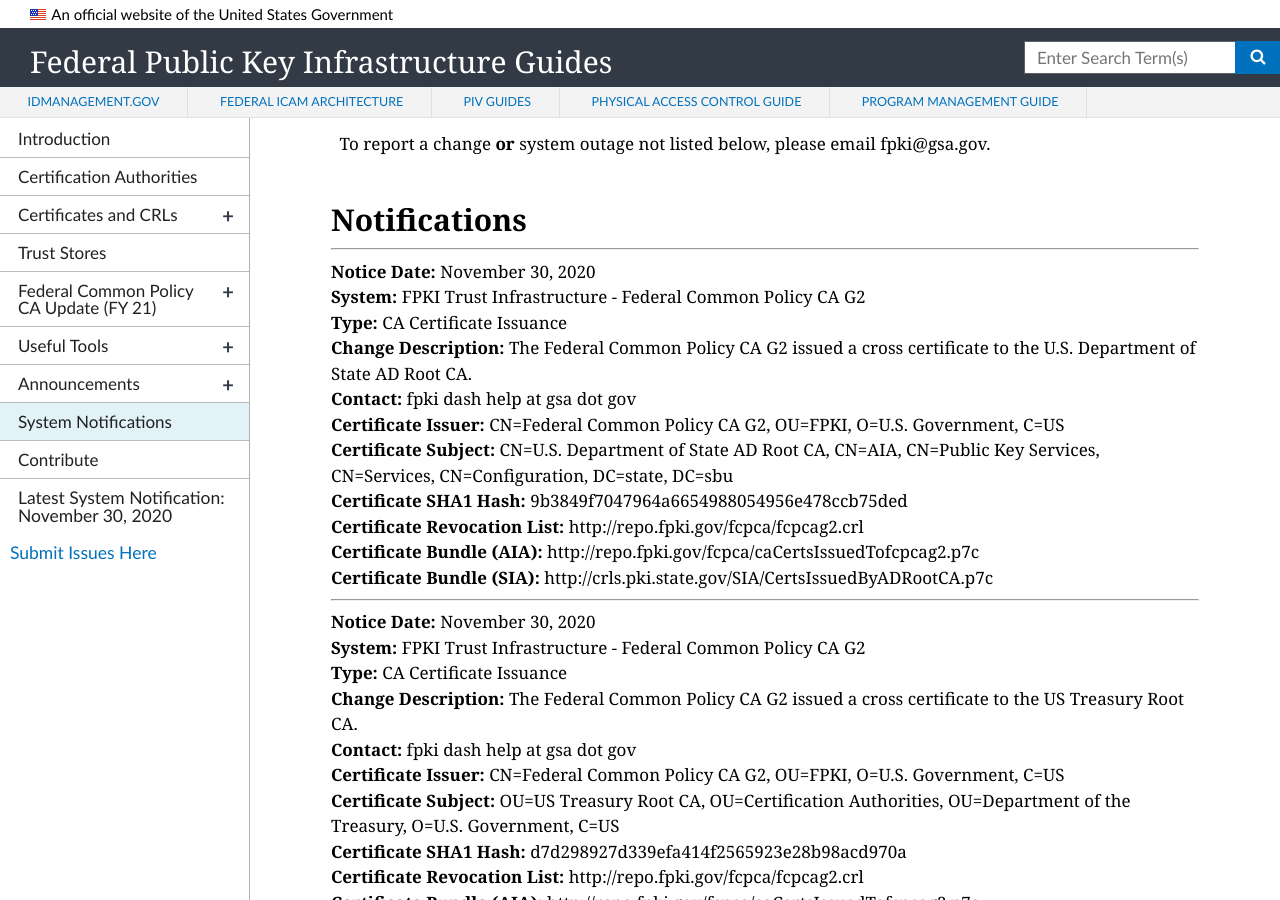
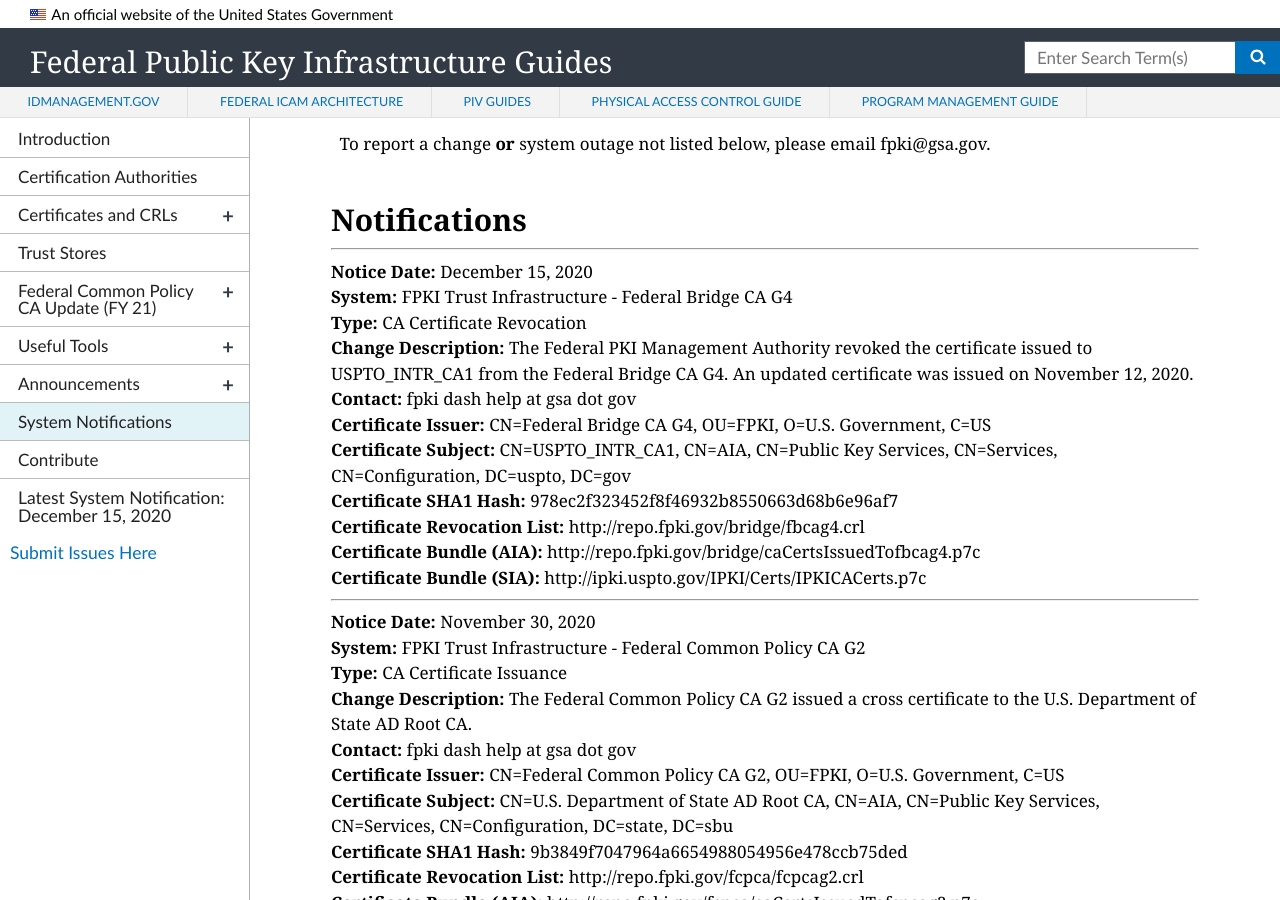
Before and after one commit to GSA/fpki-guides, a Jekyll site: the page built from pages/fpki_notifications.md, in a window 1280 px wide and 900 px high, scrolled down 663 px. Built offline with Jekyll 4.4.1, drawn with Linux system fonts in a browser that asks for light colours; nearby versions of some CDN libraries.

Commit message:
Update notifications.yml

```diff
--- a/_data/notifications.yml
+++ b/_data/notifications.yml
@@ -3235,6 +3235,18 @@
   sia_uri: http://crls.pki.state.gov/SIA/CertsIssuedByADRootCA.p7c
   ocsp_uri:
 
+- notice_date: December 15, 2020
+  change_type: CA Certificate Revocation
+  system: FPKI Trust Infrastructure - Federal Bridge CA G4
+  change_description:  The Federal PKI Management Authority revoked the certificate issued to USPTO_INTR_CA1 from the Federal Bridge CA G4.  An updated certificate was issued on November 12, 2020.
+  contact: fpki dash help at gsa dot gov
+  ca_certificate_hash:  978ec2f323452f8f46932b8550663d68b6e96af7
+  ca_certificate_issuer: CN=Federal Bridge CA G4, OU=FPKI, O=U.S. Government, C=US
+  ca_certificate_subject: CN=USPTO_INTR_CA1, CN=AIA, CN=Public Key Services, CN=Services, CN=Configuration, DC=uspto, DC=gov
+  cdp_uri: http://repo.fpki.gov/bridge/fbcag4.crl
+  aia_uri: http://repo.fpki.gov/bridge/caCertsIssuedTofbcag4.p7c
+  sia_uri: http://ipki.uspto.gov/IPKI/Certs/IPKICACerts.p7c
+  ocsp_uri:
 
 #- notice_date:
 #  change_type: CA Certificate Issuance
```
